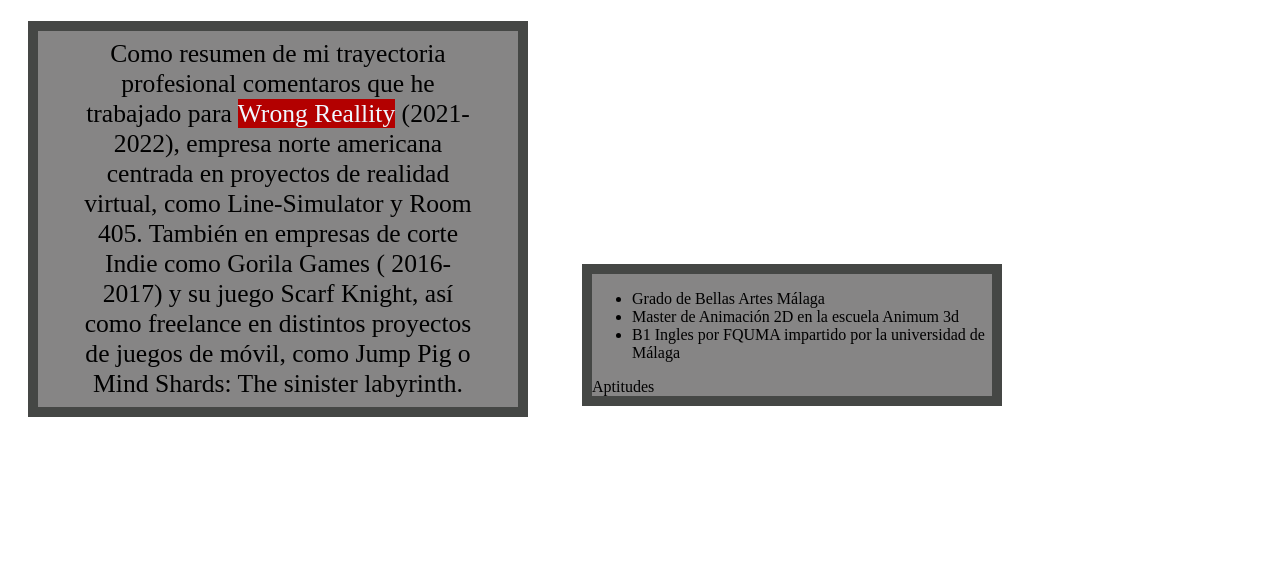
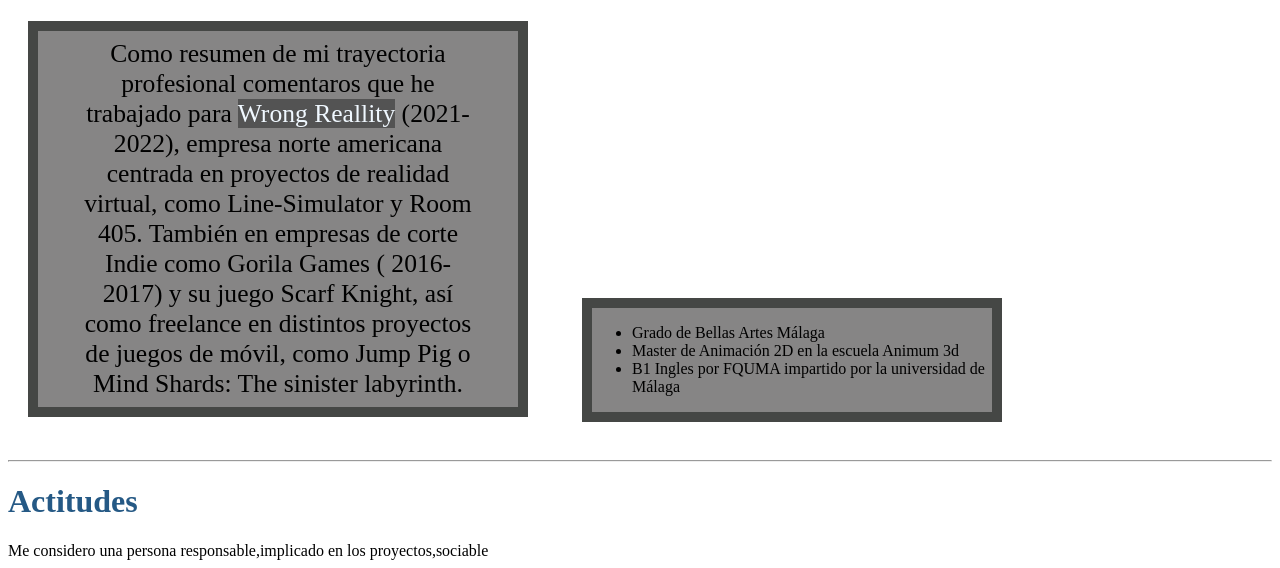
Before and after one commit to Gasparrabadantoro/Publico, a plain HTML site: page micv.html in a window 1280 px wide. Shown: the part 514-1082 px from the top of the page. Before the commit the page ends 959 px from the top, so only its background shows below. Drawn offline with Linux system fonts and the light colour scheme.

Commit message:
Update micv.html

```diff
--- a/micv.html
+++ b/micv.html
@@ -6,7 +6,7 @@
     <style>
     mark{
 
-        background-color:rgb(179, 0, 0);
+        background-color:rgb(83, 83, 83);
         color:aliceblue;
 
     }
@@ -91,12 +91,12 @@
         <li>B1 Ingles por FQUMA impartido por la universidad de Málaga </li>
         </ul>
 
-        <nav>Aptitudes
-        </nav>
-        <main></main>
-        <article></article>
 
 </div>
+<hr>
+<main><h1 style="color:rgb(37, 89, 133)">Actitudes </h1>    </main>
+
+        <article>Me considero una persona responsable,implicado en los proyectos,sociable</article>
 
 </body>
 
```
